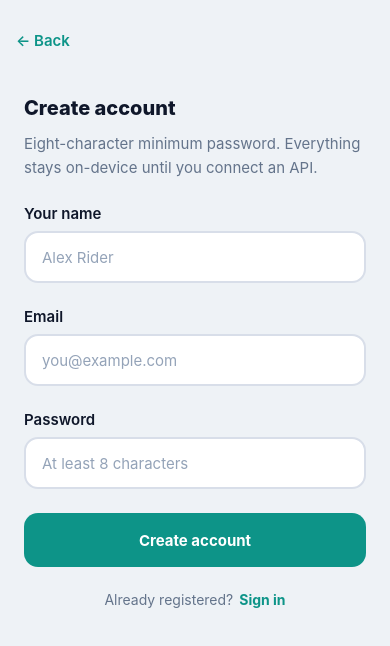
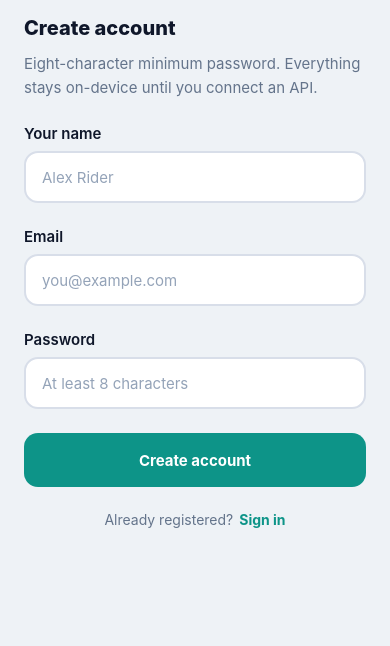
Before and after one commit to Marley-B/SoftwereEng, a React Native app in the folder apps/mobile/: screen / in a window 390 px wide. Both pictures are taken after typing "name@example.com", "Sample123" into the empty fields and a click on the button "Create one". Shown: the top 646 px of the page. Built offline with nearby package versions, Linux system fonts and the light colour scheme.

Commit message:
chore: unnessesary button removed from signup page

```diff
--- a/apps/mobile/src/features/auth/screens/SignUpScreen.tsx
+++ b/apps/mobile/src/features/auth/screens/SignUpScreen.tsx
@@ -45,10 +45,6 @@ export function SignUpScreen({ onBack, onHaveAccount }: SignUpScreenProps) {
 
   return (
     <AuthScreenLayout bottomInset={authTheme.space.lg}>
-      <View style={styles.topBar}>
-        <AuthGhostButton disabled={isBusy} label="← Back" onPress={onBack} />
-      </View>
-
       <Text accessibilityRole="header" style={styles.title}>
         Create account
       </Text>
```
